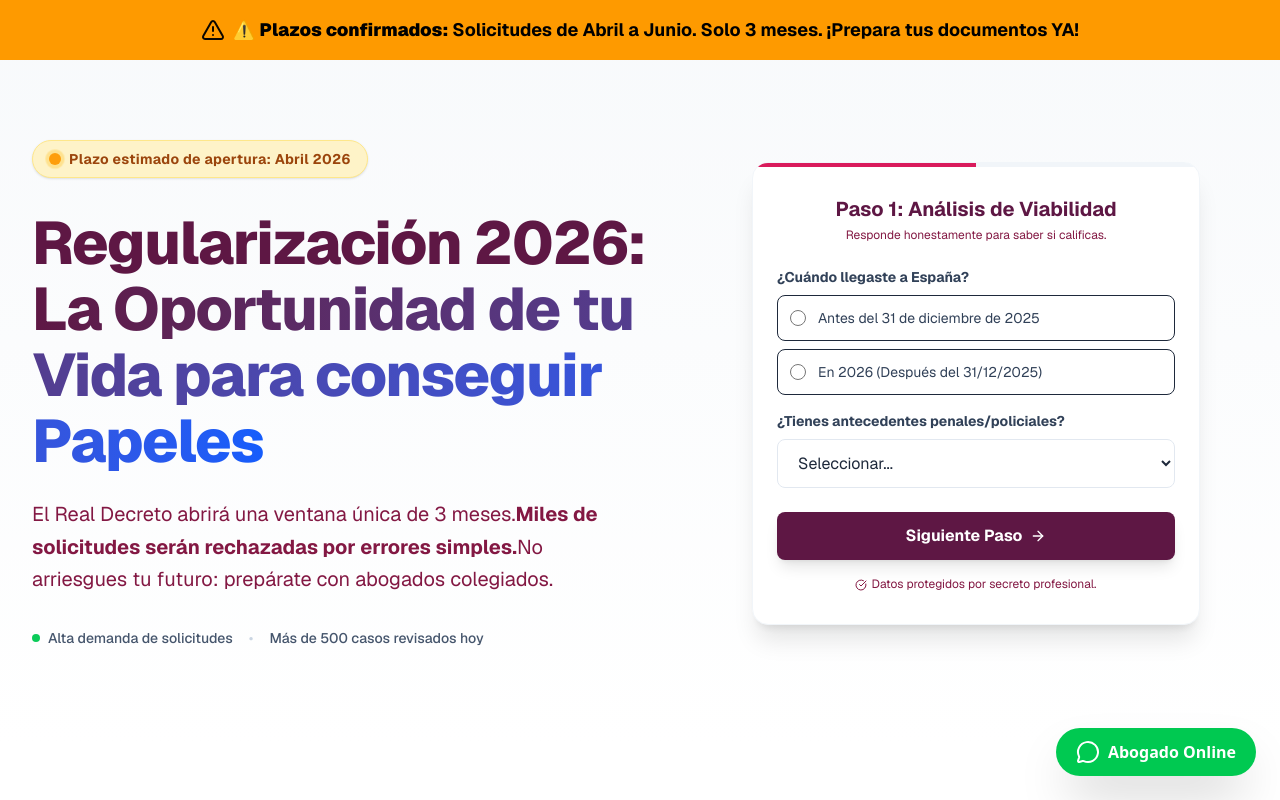
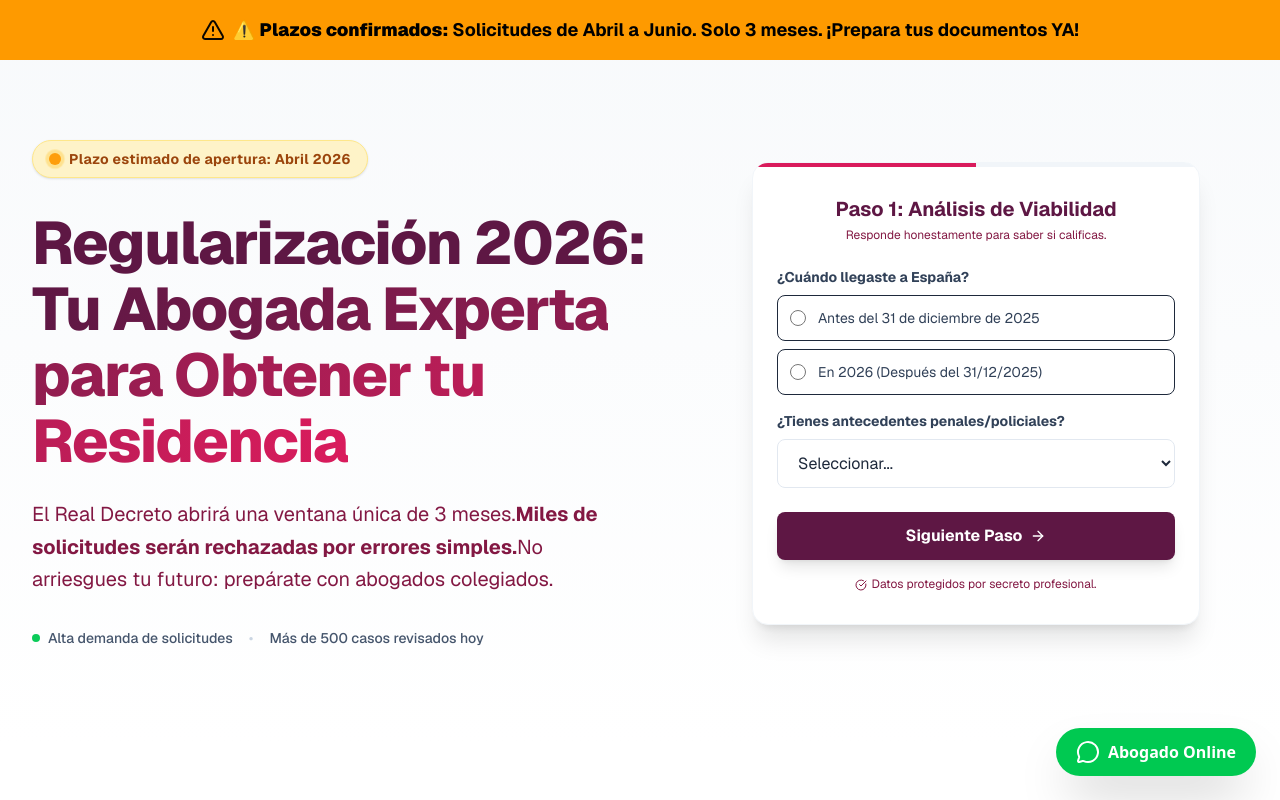
Before and after one commit to gomezgutierrez/regularizacion, a Next.js app: page / in a window 1280 px wide. Shown: the top 800 px of the page. Built offline with nearby package versions, Linux system fonts and the light colour scheme.

Commit message:
content(tone): professionalize terminology (remove 'papeles')

```diff
--- a/app/blog/asilo-y-regularizacion/page.tsx
+++ b/app/blog/asilo-y-regularizacion/page.tsx
@@ -3,7 +3,7 @@ import { ShieldCheck, AlertTriangle, ArrowRight } from "lucide-react";
 import { LeadForm } from "@/components/lead-form";
 
 export const metadata: Metadata = {
-    title: "Asilo Denegado y Regularización 2026: ¿Puedo pedir papeles?",
+    title: "Asilo Denegado y Regularización 2026: ¿Puedo regularizarme?",
     description: "Si eres solicitante de asilo (tarjeta roja o blanca) o te lo han denegado, la Regularización Extraordinaria 2026 es tu oportunidad. Te explicamos cómo cambiar de régimen.",
     alternates: {
         canonical: "/blog/asilo-y-regularizacion",
--- a/app/guia-regularizacion-2026/page.tsx
+++ b/app/guia-regularizacion-2026/page.tsx
@@ -67,7 +67,7 @@ export default function GuiaPage() {
                         Guía Definitiva: Regularización Extraordinaria de Extranjeros 2026
                     </h1>
                     <p className="text-xl text-slate-300 max-w-2xl mx-auto leading-relaxed">
-                        El manual completo para entender el Real Decreto, preparar tu expediente y evitar errores que denieguen tus papeles.
+                        El manual completo para entender el Real Decreto, preparar tu expediente y evitar errores que denieguen tu solicitud.
                     </p>
                 </div>
             </header>
--- a/app/layout.tsx
+++ b/app/layout.tsx
@@ -18,10 +18,10 @@ const geistMono = Geist_Mono({
 
 export const metadata: Metadata = {
   title: "Letrada Inmaculada Moncho: Especialista en Regularización de Extranjeros 2026",
-  description: "Abogada Colegiada (ICAV 14318) experta en la Regularización Masiva 2026. Analizamos GRATIS tu caso de arraigo, asilo o papeles. Gestión 100% online.",
-  keywords: ["regularización masiva", "regularización extranjeros 2026", "ILP regularización", "papeles españa", "arraigo 2026", "abogados extranjería", "real decreto regularización", "inmaculada moncho"],
+  description: "Abogada Colegiada (ICAV 14318) experta en la Regularización Masiva 2026. Analizamos GRATIS tu caso de arraigo, asilo o residencia. Gestión 100% online.",
+  keywords: ["regularización masiva", "regularización extranjeros 2026", "ILP regularización", "permiso residencia españa", "arraigo 2026", "abogados extranjería", "real decreto regularización", "inmaculada moncho"],
   openGraph: {
-    title: "Regularización Masiva 2026: ¿Tienes derecho a papeles? - Abogada Inmaculada Moncho",
+    title: "Regularización Masiva 2026: ¿Tienes derecho a Residencia? - Abogada Inmaculada Moncho",
     description: "El Gobierno aprueba la regularización extraordinaria. Comprueba requisitos, fechas y documentos necesarios con una abogada experta.",
     type: "website",
     locale: "es_ES",
--- a/components/hero.tsx
+++ b/components/hero.tsx
@@ -20,8 +20,8 @@ export function Hero() {
 
                         <h1 className="text-4xl lg:text-6xl font-extrabold text-primary leading-[1.1] mb-6 tracking-tight">
                             Regularización 2026: <br />
-                            <span className="text-transparent bg-clip-text bg-gradient-to-r from-primary to-blue-600">
-                                La Oportunidad de tu Vida para conseguir Papeles
+                            <span className="text-transparent bg-clip-text bg-gradient-to-r from-primary to-accent">
+                                Tu Abogada Experta para Obtener tu Residencia
                             </span>
                         </h1>
 
```
